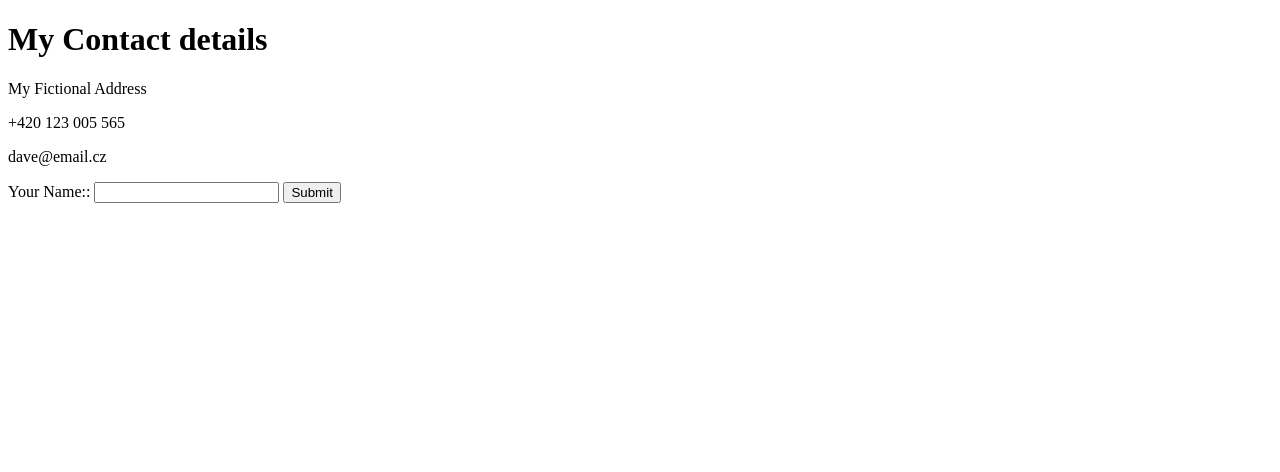
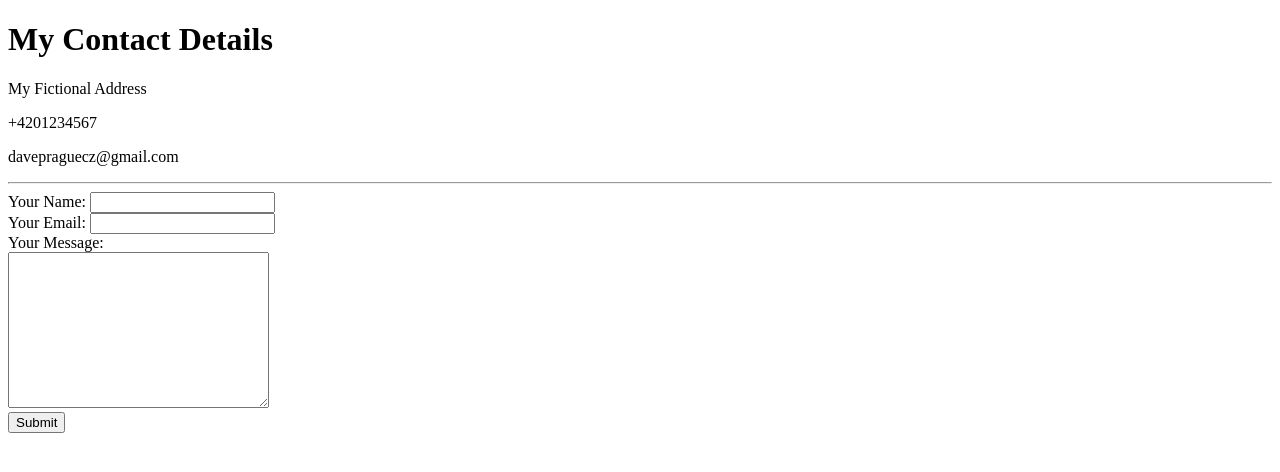
Before and after one commit to stipie/cv, a plain HTML site: page contact-me.html in a window 1280 px wide. Drawn offline with Linux system fonts and the light colour scheme.

Commit message:
Add files via upload

```diff
--- a/contact-me.html
+++ b/contact-me.html
@@ -2,17 +2,23 @@
 <html lang="en" dir="ltr">
   <head>
     <meta charset="utf-8">
-    <title></title>
+    <title>Contact me</title>
   </head>
   <body>
-      <h1>My Contact details</h1>
-      <p>My Fictional Address</p>
-      <p>+420 123 005 565</p>
-      <p>dave@email.cz</p>
+    <h1>My Contact Details</h1>
+    <p>My Fictional Address</p>
+    <p>+4201234567</p>
+    <p>davepraguecz@gmail.com</p>
+    <hr>
+    <form class="" action="mailto:davepraguecz@gmail.com" method="post" enctype="text/plain">
+      <label>Your Name:</label>
+      <input type="text" name="" value=""><br>
+      <label>Your Email:</label>
+      <input type="email" name_"" value=""><br>
+      <label>Your Message:</label><br>
+      <textarea name="name" rows="10" cols="30"></textarea><br>
+      <input type="submit" name="">
+    </form>
 
-      <form class="" action="index.html" method="post"</form>
-       <label>Your Name::</label>
-       <input type="text" name="value">
-       <input type="submit" name="">
   </body>
 </html>
```
